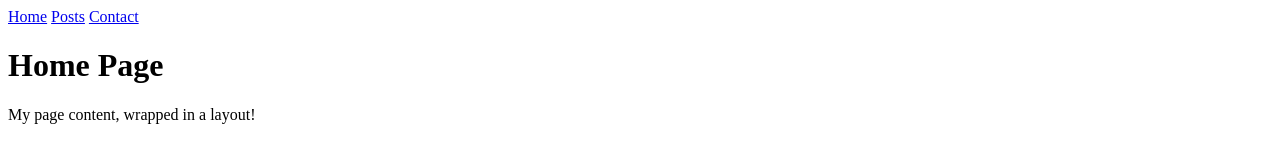
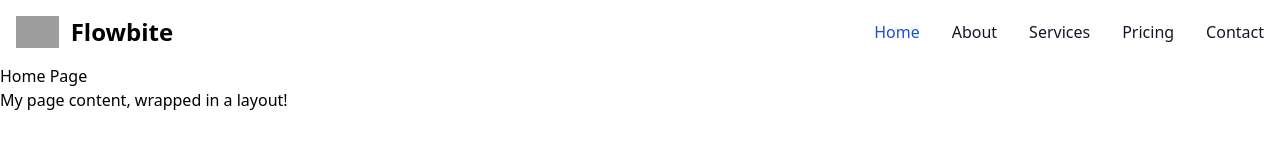
Before and after one commit to Sanityyy/Nettside-bachelor, an Astro site: page / in a window 1280 px wide. Built offline with nearby package versions, Linux system fonts and the light colour scheme; Astro itself is replaced by a stand-in of ours; grey boxes are pictures that could not be loaded.

Commit message:
imported a template banner

```diff
--- a/astro.config.mjs
+++ b/astro.config.mjs
@@ -1,4 +1,8 @@
 import { defineConfig } from 'astro/config';
 
+import tailwind from "@astrojs/tailwind";
+
 // https://astro.build/config
-export default defineConfig({});
+export default defineConfig({
+  integrations: [tailwind()]
+});
--- a/package.json
+++ b/package.json
@@ -10,6 +10,8 @@
     "astro": "astro"
   },
   "dependencies": {
-    "astro": "^4.1.2"
+    "@astrojs/tailwind": "^5.1.0",
+    "astro": "^4.1.2",
+    "tailwindcss": "^3.4.1"
   }
 }
--- a/src/layouts/layout.astro
+++ b/src/layouts/layout.astro
@@ -7,11 +7,42 @@
     <meta name="viewport" content="width=device-width, initial-scale=1">
   </head>
   <body>
-    <nav>
-      <a href="#">Home</a>
-      <a href="#">Posts</a>
-      <a href="#">Contact</a>
-    </nav>
+
+
+<nav class="bg-white border-gray-200 dark:bg-gray-900">
+    <div class="max-w-screen-xl flex flex-wrap items-center justify-between mx-auto p-4">
+      <a href="https://flowbite.com/" class="flex items-center space-x-3 rtl:space-x-reverse">
+          <img src="https://flowbite.com/docs/images/logo.svg" class="h-8" alt="Flowbite Logo" />
+          <span class="self-center text-2xl font-semibold whitespace-nowrap dark:text-white">Flowbite</span>
+      </a>
+      <button data-collapse-toggle="navbar-default" type="button" class="inline-flex items-center p-2 w-10 h-10 justify-center text-sm text-gray-500 rounded-lg md:hidden hover:bg-gray-100 focus:outline-none focus:ring-2 focus:ring-gray-200 dark:text-gray-400 dark:hover:bg-gray-700 dark:focus:ring-gray-600" aria-controls="navbar-default" aria-expanded="false">
+          <span class="sr-only">Open main menu</span>
+          <svg class="w-5 h-5" aria-hidden="true" xmlns="http://www.w3.org/2000/svg" fill="none" viewBox="0 0 17 14">
+              <path stroke="currentColor" stroke-linecap="round" stroke-linejoin="round" stroke-width="2" d="M1 1h15M1 7h15M1 13h15"/>
+          </svg>
+      </button>
+      <div class="hidden w-full md:block md:w-auto" id="navbar-default">
+        <ul class="font-medium flex flex-col p-4 md:p-0 mt-4 border border-gray-100 rounded-lg bg-gray-50 md:flex-row md:space-x-8 rtl:space-x-reverse md:mt-0 md:border-0 md:bg-white dark:bg-gray-800 md:dark:bg-gray-900 dark:border-gray-700">
+          <li>
+            <a href="#" class="block py-2 px-3 text-white bg-blue-700 rounded md:bg-transparent md:text-blue-700 md:p-0 dark:text-white md:dark:text-blue-500" aria-current="page">Home</a>
+          </li>
+          <li>
+            <a href="#" class="block py-2 px-3 text-gray-900 rounded hover:bg-gray-100 md:hover:bg-transparent md:border-0 md:hover:text-blue-700 md:p-0 dark:text-white md:dark:hover:text-blue-500 dark:hover:bg-gray-700 dark:hover:text-white md:dark:hover:bg-transparent">About</a>
+          </li>
+          <li>
+            <a href="#" class="block py-2 px-3 text-gray-900 rounded hover:bg-gray-100 md:hover:bg-transparent md:border-0 md:hover:text-blue-700 md:p-0 dark:text-white md:dark:hover:text-blue-500 dark:hover:bg-gray-700 dark:hover:text-white md:dark:hover:bg-transparent">Services</a>
+          </li>
+          <li>
+            <a href="#" class="block py-2 px-3 text-gray-900 rounded hover:bg-gray-100 md:hover:bg-transparent md:border-0 md:hover:text-blue-700 md:p-0 dark:text-white md:dark:hover:text-blue-500 dark:hover:bg-gray-700 dark:hover:text-white md:dark:hover:bg-transparent">Pricing</a>
+          </li>
+          <li>
+            <a href="#" class="block py-2 px-3 text-gray-900 rounded hover:bg-gray-100 md:hover:bg-transparent md:border-0 md:hover:text-blue-700 md:p-0 dark:text-white md:dark:hover:text-blue-500 dark:hover:bg-gray-700 dark:hover:text-white md:dark:hover:bg-transparent">Contact</a>
+          </li>
+        </ul>
+      </div>
+    </div>
+  </nav>
+
     <h1>{title}</h1>
     <article>
       <slot /> <!-- your content is injected here -->
--- /dev/null
+++ b/tailwind.config.mjs
@@ -0,0 +1,8 @@
+/** @type {import('tailwindcss').Config} */
+export default {
+	content: ['./src/**/*.{astro,html,js,jsx,md,mdx,svelte,ts,tsx,vue}'],
+	theme: {
+		extend: {},
+	},
+	plugins: [],
+}
```
Also changed, not shown: README.md, 1 other file.
